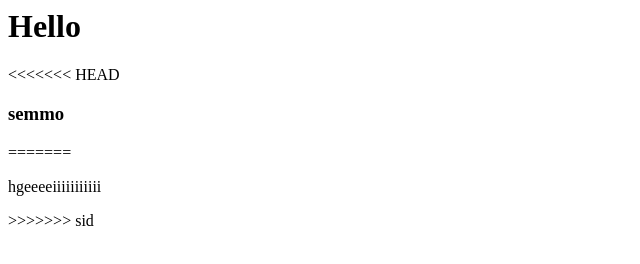
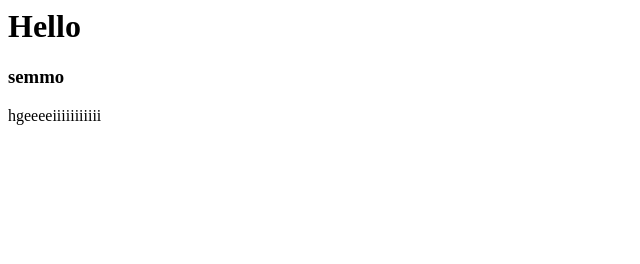
Before and after one commit to sehammakwaa/techcampus-one, a plain HTML site: page index.html in a window 1280 px wide. Shown: the whole page, without its empty margins (0-640 px from the left). Drawn offline with Linux system fonts and the light colour scheme.

Commit message:
fix conflicts

```diff
--- a/index.html
+++ b/index.html
@@ -5,11 +5,8 @@
 </head>
 <body>
         <h1>Hello</h1>
-<<<<<<< HEAD
 		<h3>semmo</h3>
+		<p>hgeeeeiiiiiiiiiii</p>
 
-=======
-		<p>hgeeeeiiiiiiiiiii</p>
->>>>>>> sid
 </body>
 </html>
```
